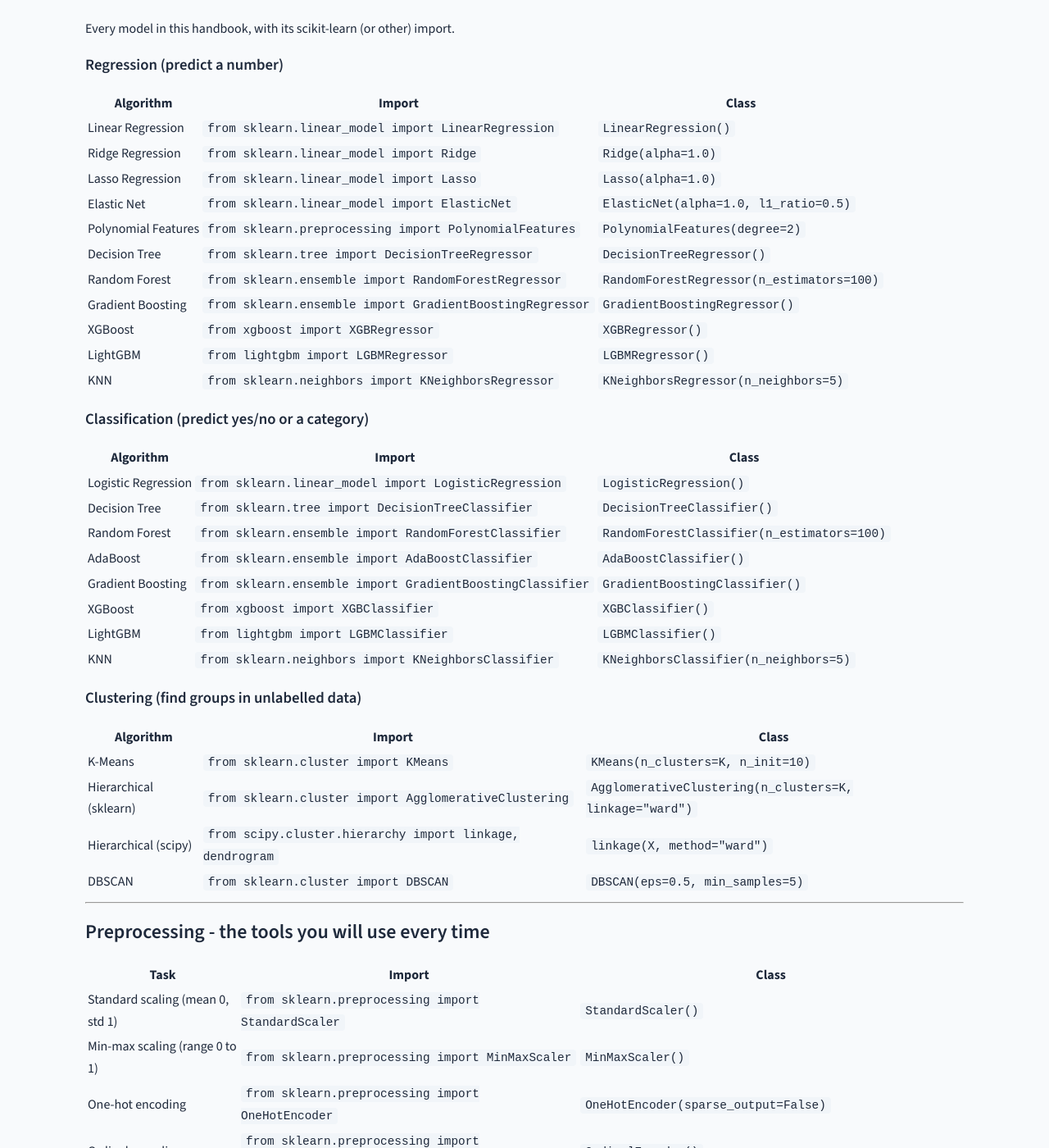
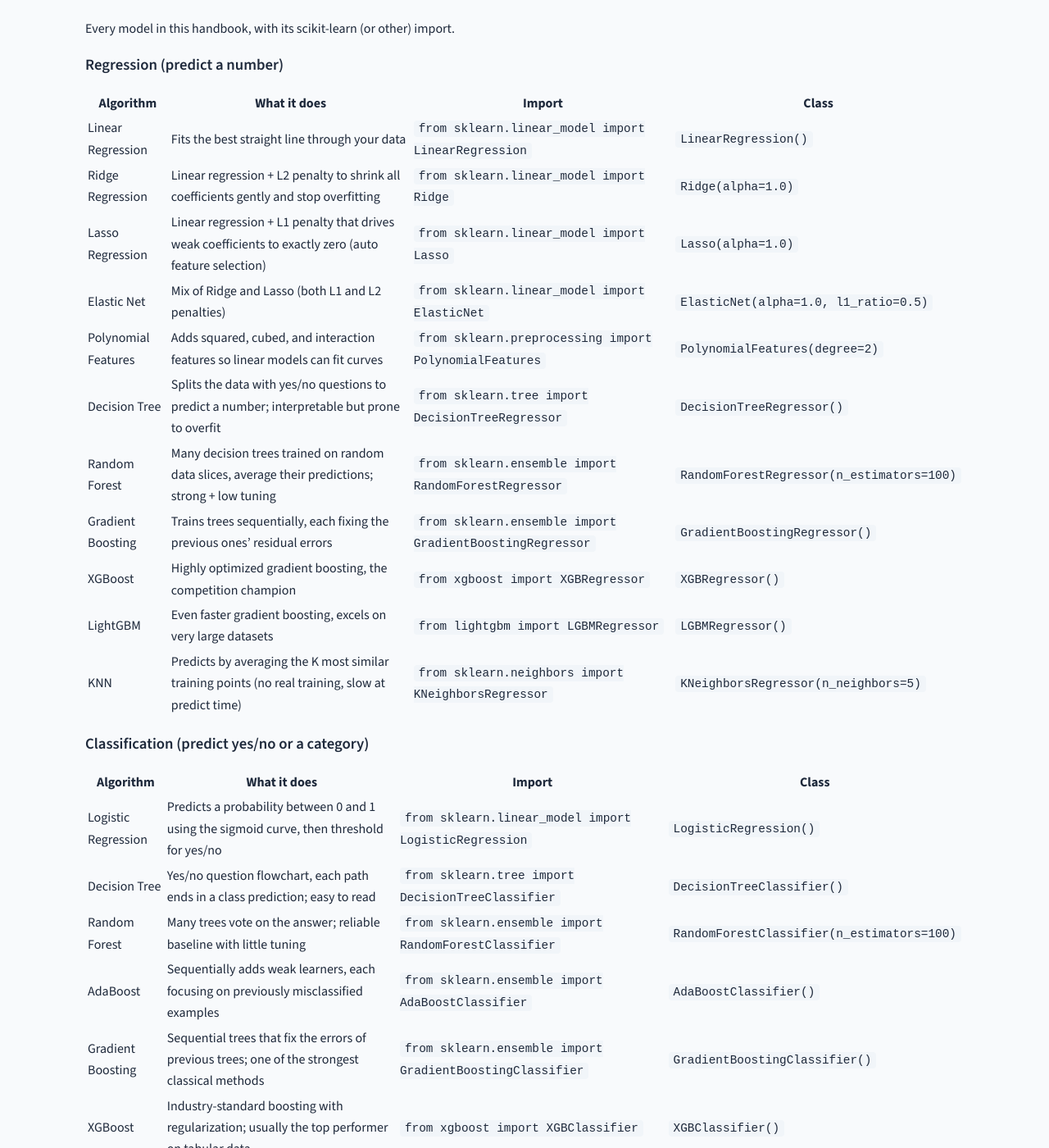
Before and after one commit to rilov/handbook, a Jekyll site: the page built from _topics/ML Quick Reference - Libraries Metrics and Cheat Sheet.md, in a window 1280 px wide and 1400 px high, scrolled down 896 px. Shown: the whole window at 82% size. Built offline with Jekyll 4.4.1, drawn with Linux system fonts in a browser that asks for light colours; our own code applies the rules of GitHub Pages for plain Markdown files; some of the changed text lies outside the part shown.

Commit message:
Enhance ML Quick Reference tables: add 'What it does' column to every algorithm (regression, classification, clustering), preprocessing tools, and hyperparameter knobs. Now each row explains the algorithm in one sentence alongside the import line.

```diff
--- a/_topics/ML Quick Reference - Libraries Metrics and Cheat Sheet.md
+++ b/_topics/ML Quick Reference - Libraries Metrics and Cheat Sheet.md
@@ -54,57 +54,57 @@ Every model in this handbook, with its scikit-learn (or other) import.
 
 ### Regression (predict a number)
 
-| Algorithm | Import | Class |
-|---|---|---|
-| Linear Regression | `from sklearn.linear_model import LinearRegression` | `LinearRegression()` |
-| Ridge Regression | `from sklearn.linear_model import Ridge` | `Ridge(alpha=1.0)` |
-| Lasso Regression | `from sklearn.linear_model import Lasso` | `Lasso(alpha=1.0)` |
-| Elastic Net | `from sklearn.linear_model import ElasticNet` | `ElasticNet(alpha=1.0, l1_ratio=0.5)` |
-| Polynomial Features | `from sklearn.preprocessing import PolynomialFeatures` | `PolynomialFeatures(degree=2)` |
-| Decision Tree | `from sklearn.tree import DecisionTreeRegressor` | `DecisionTreeRegressor()` |
-| Random Forest | `from sklearn.ensemble import RandomForestRegressor` | `RandomForestRegressor(n_estimators=100)` |
-| Gradient Boosting | `from sklearn.ensemble import GradientBoostingRegressor` | `GradientBoostingRegressor()` |
-| XGBoost | `from xgboost import XGBRegressor` | `XGBRegressor()` |
-| LightGBM | `from lightgbm import LGBMRegressor` | `LGBMRegressor()` |
-| KNN | `from sklearn.neighbors import KNeighborsRegressor` | `KNeighborsRegressor(n_neighbors=5)` |
+| Algorithm | What it does | Import | Class |
+|---|---|---|---|
+| Linear Regression | Fits the best straight line through your data | `from sklearn.linear_model import LinearRegression` | `LinearRegression()` |
+| Ridge Regression | Linear regression + L2 penalty to shrink all coefficients gently and stop overfitting | `from sklearn.linear_model import Ridge` | `Ridge(alpha=1.0)` |
+| Lasso Regression | Linear regression + L1 penalty that drives weak coefficients to exactly zero (auto feature selection) | `from sklearn.linear_model import Lasso` | `Lasso(alpha=1.0)` |
+| Elastic Net | Mix of Ridge and Lasso (both L1 and L2 penalties) | `from sklearn.linear_model import ElasticNet` | `ElasticNet(alpha=1.0, l1_ratio=0.5)` |
+| Polynomial Features | Adds squared, cubed, and interaction features so linear models can fit curves | `from sklearn.preprocessing import PolynomialFeatures` | `PolynomialFeatures(degree=2)` |
+| Decision Tree | Splits the data with yes/no questions to predict a number; interpretable but prone to overfit | `from sklearn.tree import DecisionTreeRegressor` | `DecisionTreeRegressor()` |
+| Random Forest | Many decision trees trained on random data slices, average their predictions; strong + low tuning | `from sklearn.ensemble import RandomForestRegressor` | `RandomForestRegressor(n_estimators=100)` |
+| Gradient Boosting | Trains trees sequentially, each fixing the previous ones' residual errors | `from sklearn.ensemble import GradientBoostingRegressor` | `GradientBoostingRegressor()` |
+| XGBoost | Highly optimized gradient boosting, the competition champion | `from xgboost import XGBRegressor` | `XGBRegressor()` |
+| LightGBM | Even faster gradient boosting, excels on very large datasets | `from lightgbm import LGBMRegressor` | `LGBMRegressor()` |
+| KNN | Predicts by averaging the K most similar training points (no real training, slow at predict time) | `from sklearn.neighbors import KNeighborsRegressor` | `KNeighborsRegressor(n_neighbors=5)` |
 
 ### Classification (predict yes/no or a category)
 
-| Algorithm | Import | Class |
-|---|---|---|
-| Logistic Regression | `from sklearn.linear_model import LogisticRegression` | `LogisticRegression()` |
-| Decision Tree | `from sklearn.tree import DecisionTreeClassifier` | `DecisionTreeClassifier()` |
-| Random Forest | `from sklearn.ensemble import RandomForestClassifier` | `RandomForestClassifier(n_estimators=100)` |
-| AdaBoost | `from sklearn.ensemble import AdaBoostClassifier` | `AdaBoostClassifier()` |
-| Gradient Boosting | `from sklearn.ensemble import GradientBoostingClassifier` | `GradientBoostingClassifier()` |
-| XGBoost | `from xgboost import XGBClassifier` | `XGBClassifier()` |
-| LightGBM | `from lightgbm import LGBMClassifier` | `LGBMClassifier()` |
-| KNN | `from sklearn.neighbors import KNeighborsClassifier` | `KNeighborsClassifier(n_neighbors=5)` |
+| Algorithm | What it does | Import | Class |
+|---|---|---|---|
+| Logistic Regression | Predicts a probability between 0 and 1 using the sigmoid curve, then threshold for yes/no | `from sklearn.linear_model import LogisticRegression` | `LogisticRegression()` |
+| Decision Tree | Yes/no question flowchart, each path ends in a class prediction; easy to read | `from sklearn.tree import DecisionTreeClassifier` | `DecisionTreeClassifier()` |
+| Random Forest | Many trees vote on the answer; reliable baseline with little tuning | `from sklearn.ensemble import RandomForestClassifier` | `RandomForestClassifier(n_estimators=100)` |
+| AdaBoost | Sequentially adds weak learners, each focusing on previously misclassified examples | `from sklearn.ensemble import AdaBoostClassifier` | `AdaBoostClassifier()` |
+| Gradient Boosting | Sequential trees that fix the errors of previous trees; one of the strongest classical methods | `from sklearn.ensemble import GradientBoostingClassifier` | `GradientBoostingClassifier()` |
+| XGBoost | Industry-standard boosting with regularization; usually the top performer on tabular data | `from xgboost import XGBClassifier` | `XGBClassifier()` |
+| LightGBM | Faster boosting alternative; handles big datasets and categorical features well | `from lightgbm import LGBMClassifier` | `LGBMClassifier()` |
+| KNN | Predicts the class by majority vote of the K closest training examples | `from sklearn.neighbors import KNeighborsClassifier` | `KNeighborsClassifier(n_neighbors=5)` |
 
 ### Clustering (find groups in unlabelled data)
 
-| Algorithm | Import | Class |
-|---|---|---|
-| K-Means | `from sklearn.cluster import KMeans` | `KMeans(n_clusters=K, n_init=10)` |
-| Hierarchical (sklearn) | `from sklearn.cluster import AgglomerativeClustering` | `AgglomerativeClustering(n_clusters=K, linkage="ward")` |
-| Hierarchical (scipy) | `from scipy.cluster.hierarchy import linkage, dendrogram` | `linkage(X, method="ward")` |
-| DBSCAN | `from sklearn.cluster import DBSCAN` | `DBSCAN(eps=0.5, min_samples=5)` |
+| Algorithm | What it does | Import | Class |
+|---|---|---|---|
+| K-Means | Splits data into K round-shaped groups by iteratively assigning points to the nearest centroid | `from sklearn.cluster import KMeans` | `KMeans(n_clusters=K, n_init=10)` |
+| Hierarchical (sklearn) | Builds a tree of merges from the bottom up; outputs flat clusters by cutting the tree | `from sklearn.cluster import AgglomerativeClustering` | `AgglomerativeClustering(n_clusters=K, linkage="ward")` |
+| Hierarchical (scipy) | Same as above but returns the full linkage matrix you can plot as a dendrogram | `from scipy.cluster.hierarchy import linkage, dendrogram` | `linkage(X, method="ward")` |
+| DBSCAN | Density-based clustering; finds arbitrary-shape clusters and labels outliers as noise | `from sklearn.cluster import DBSCAN` | `DBSCAN(eps=0.5, min_samples=5)` |
 
 ---
 
 ## Preprocessing - the tools you will use every time
 
-| Task | Import | Class |
-|---|---|---|
-| Standard scaling (mean 0, std 1) | `from sklearn.preprocessing import StandardScaler` | `StandardScaler()` |
-| Min-max scaling (range 0 to 1) | `from sklearn.preprocessing import MinMaxScaler` | `MinMaxScaler()` |
-| One-hot encoding | `from sklearn.preprocessing import OneHotEncoder` | `OneHotEncoder(sparse_output=False)` |
-| Ordinal encoding | `from sklearn.preprocessing import OrdinalEncoder` | `OrdinalEncoder()` |
-| Target encoding | `from category_encoders import TargetEncoder` | `TargetEncoder()` |
-| Train/test split | `from sklearn.model_selection import train_test_split` | `train_test_split(X, y, test_size=0.2)` |
-| Cross validation | `from sklearn.model_selection import cross_val_score` | `cross_val_score(model, X, y, cv=5)` |
-| Grid search | `from sklearn.model_selection import GridSearchCV` | `GridSearchCV(model, param_grid, cv=5)` |
-| Pipeline | `from sklearn.pipeline import Pipeline` | `Pipeline([("scaler", StandardScaler()), ("model", LR())])` |
+| Task | What it does | Import | Class |
+|---|---|---|---|
+| Standard scaling | Centers each feature to mean 0 and scales to std 1; essential for distance-based and regularized models | `from sklearn.preprocessing import StandardScaler` | `StandardScaler()` |
+| Min-max scaling | Squeezes each feature into the 0 to 1 range; useful for neural nets and image data | `from sklearn.preprocessing import MinMaxScaler` | `MinMaxScaler()` |
+| One-hot encoding | Turns one categorical column into multiple 0/1 columns, one per category | `from sklearn.preprocessing import OneHotEncoder` | `OneHotEncoder(sparse_output=False)` |
+| Ordinal encoding | Maps each category to an integer (use only when categories have natural order, e.g. low/med/high) | `from sklearn.preprocessing import OrdinalEncoder` | `OrdinalEncoder()` |
+| Target encoding | Replaces each category with the mean target value of that category; powerful but risk of leakage | `from category_encoders import TargetEncoder` | `TargetEncoder()` |
+| Train/test split | Randomly splits data into a training set and a held-out test set | `from sklearn.model_selection import train_test_split` | `train_test_split(X, y, test_size=0.2)` |
+| Cross validation | Repeatedly trains and tests the model on K different folds for a robust performance estimate | `from sklearn.model_selection import cross_val_score` | `cross_val_score(model, X, y, cv=5)` |
+| Grid search | Tries every combination of hyperparameters with cross validation and keeps the best | `from sklearn.model_selection import GridSearchCV` | `GridSearchCV(model, param_grid, cv=5)` |
+| Pipeline | Chains preprocessing and modeling steps into one object so train/test stay leak-free | `from sklearn.pipeline import Pipeline` | `Pipeline([("scaler", StandardScaler()), ("model", LR())])` |
 
 ---
 
@@ -275,18 +275,18 @@ The condensed pick-an-algorithm cheat sheet.
 
 The knobs that actually move the needle for each algorithm.
 
-| Algorithm | Top hyperparameters |
-|---|---|
-| Linear / Logistic Regression | `C`, `penalty` (`l1`, `l2`, `elasticnet`) |
-| Ridge / Lasso | `alpha` |
-| Elastic Net | `alpha`, `l1_ratio` |
-| Decision Tree | `max_depth`, `min_samples_split`, `min_samples_leaf`, `criterion` |
-| Random Forest | `n_estimators`, `max_depth`, `max_features`, `min_samples_leaf` |
-| Gradient Boosting / XGBoost / LightGBM | `n_estimators`, `learning_rate`, `max_depth`, `subsample`, `colsample_bytree`, `reg_alpha`, `reg_lambda` |
-| KNN | `n_neighbors`, `weights`, `metric` |
-| K-Means | `n_clusters`, `init`, `n_init` |
-| Hierarchical | `n_clusters`, `linkage` (`ward`, `complete`, `average`, `single`) |
-| DBSCAN | `eps`, `min_samples` |
+| Algorithm | Top hyperparameters | What they do |
+|---|---|---|
+| Linear / Logistic Regression | `C`, `penalty` | `C` is inverse of regularization strength (smaller C = stronger regularization). `penalty` picks L1 (Lasso), L2 (Ridge), or elasticnet |
+| Ridge / Lasso | `alpha` | Regularization strength. Higher alpha = simpler model, less overfitting |
+| Elastic Net | `alpha`, `l1_ratio` | `alpha` = strength. `l1_ratio` = mix between Lasso (1.0) and Ridge (0.0) |
+| Decision Tree | `max_depth`, `min_samples_split`, `min_samples_leaf`, `criterion` | `max_depth` limits tree depth (smaller = simpler). `min_samples_*` set min samples for a split/leaf. `criterion` = gini or entropy |
+| Random Forest | `n_estimators`, `max_depth`, `max_features`, `min_samples_leaf` | `n_estimators` = how many trees. `max_features` = features per split (sqrt is default). Others limit each tree's complexity |
+| Gradient Boosting / XGBoost / LightGBM | `n_estimators`, `learning_rate`, `max_depth`, `subsample`, `colsample_bytree`, `reg_alpha`, `reg_lambda` | `learning_rate` is the step size (smaller = more careful). `subsample`/`colsample_bytree` use a random fraction per tree. `reg_*` add L1/L2 penalties |
+| KNN | `n_neighbors`, `weights`, `metric` | `n_neighbors` = K. `weights` = uniform or distance (closer points count more). `metric` = euclidean, manhattan, cosine, etc. |
+| K-Means | `n_clusters`, `init`, `n_init` | `n_clusters` = K. `init` = k-means++ (smart init) or random. `n_init` = how many random restarts to try |
+| Hierarchical | `n_clusters`, `linkage` | `linkage` defines distance between clusters: ward (default, min variance), complete, average, or single |
+| DBSCAN | `eps`, `min_samples` | `eps` = max distance to be considered a neighbour. `min_samples` = points needed to form a dense region |
 
 ### Generic tuning template
 
```
